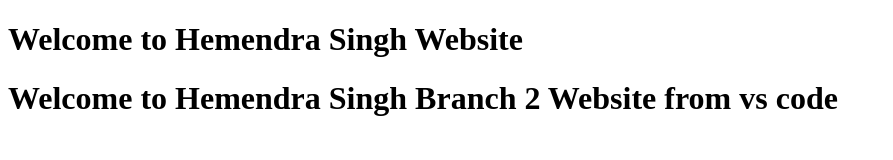
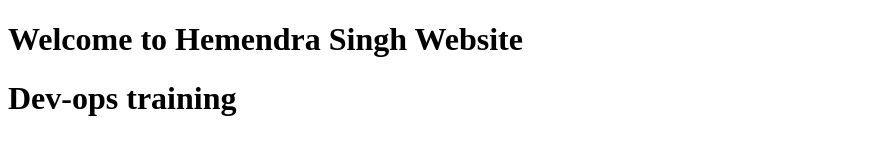
Before and after one commit to Hemendra909/gittraningdots, a plain HTML site: page index.html in a window 1280 px wide. Shown: the whole page, without its empty margins (0-893 px from the left). Drawn offline with Linux system fonts and the light colour scheme.

Commit message:
Dummy commit

```diff
--- a/index.html
+++ b/index.html
@@ -11,7 +11,7 @@
   <body>
     <main>
         <h1>Welcome to Hemendra Singh Website</h1>
-        <h1>Welcome to Hemendra Singh Branch 2 Website from vs code</h1>
+        <h1>Dev-ops training</h1>
     </main>
   </body>
 </html>
```
